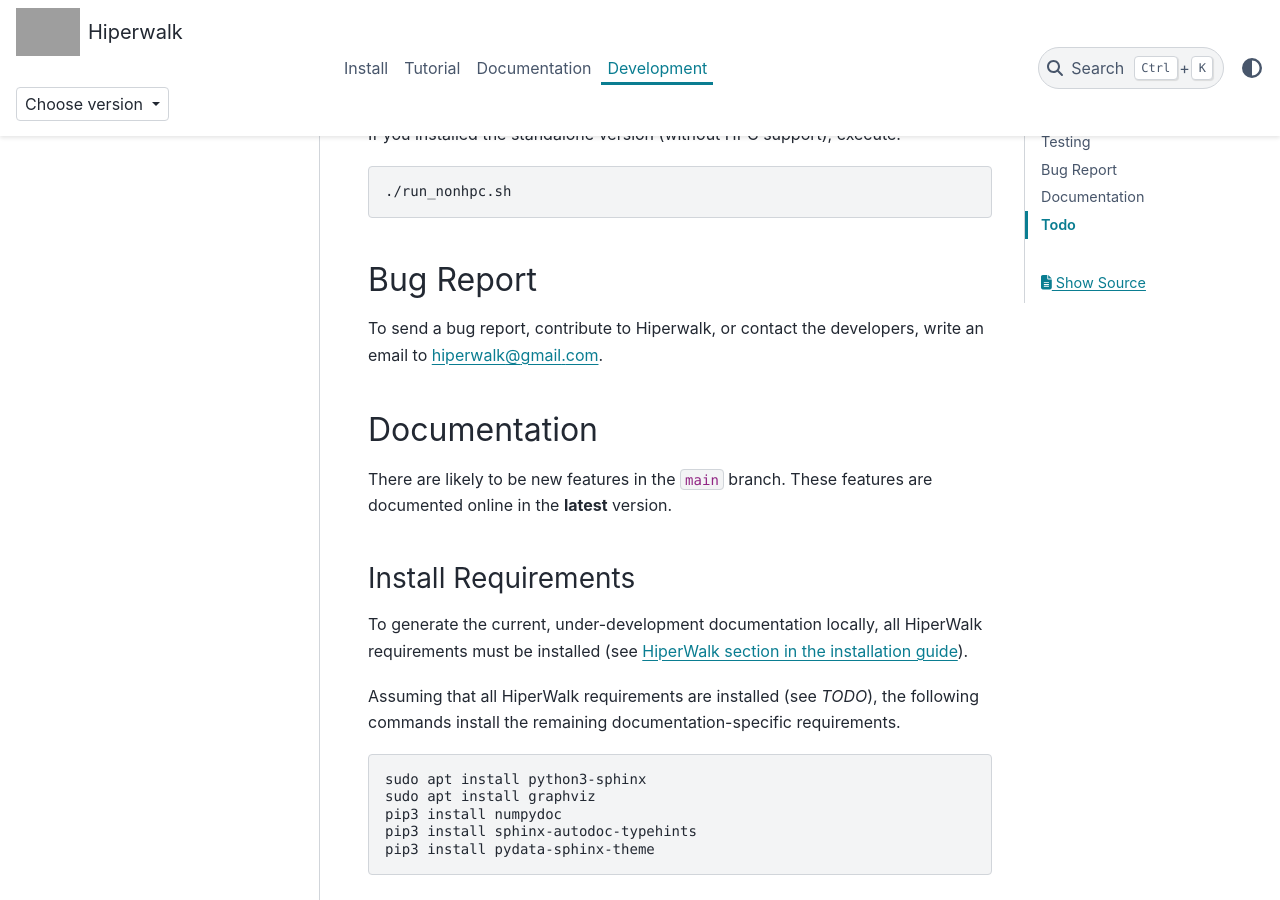
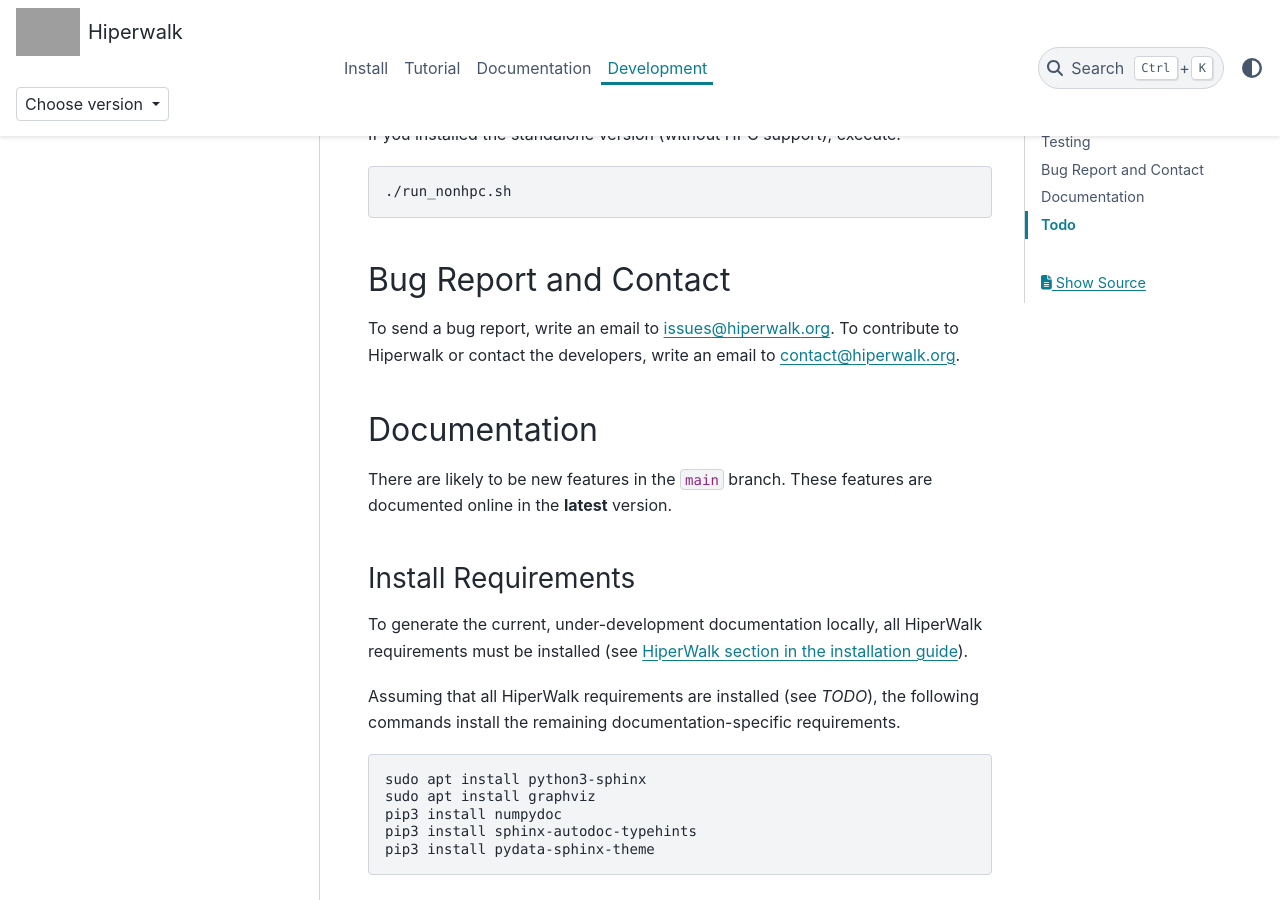
Before and after one commit to hiperwalk/hiperwalk, a Sphinx documentation site: the page built from docs/development/index.rst, in a window 1280 px wide and 900 px high, scrolled down 779 px. Built offline with Sphinx 7.4.7 and the PyData theme 0.15.4, drawn with Linux system fonts in a browser that asks for light colours; grey boxes are pictures that could not be loaded.

Commit message:
Update index.rst

```diff
--- a/docs/development/index.rst
+++ b/docs/development/index.rst
@@ -47,11 +47,12 @@
 
     ./run_nonhpc.sh
 
-Bug Report
-==========
+Bug Report and Contact
+======================
 
-To send a bug report, contribute to Hiperwalk, or contact the developers,
-write an email to hiperwalk@gmail.com.
+To send a bug report, write an email to issues@hiperwalk.org.
+To contribute to Hiperwalk or contact the developers,
+write an email to contact@hiperwalk.org.
 
 Documentation
 =============
```
